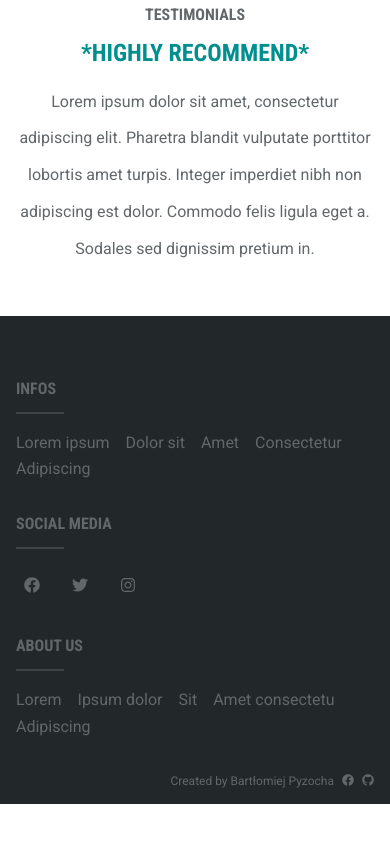
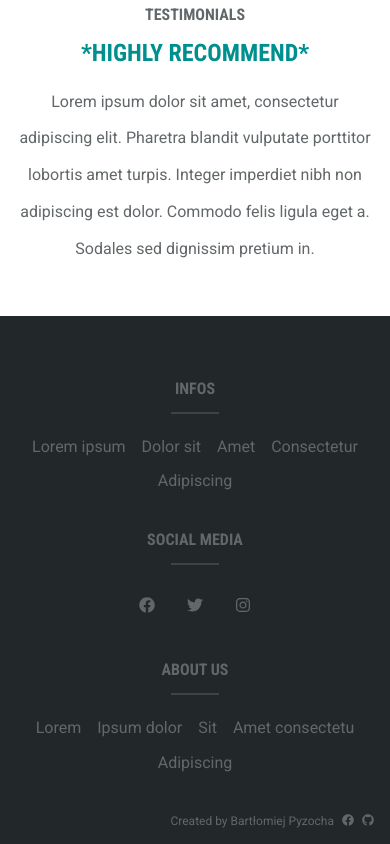
Before and after one commit to kepler003/surfstyle, a React app: page / in a window 390 px wide. Shown: the part 2633-3477 px from the top of the page. Before the commit the page ends 3437 px from the top, so only its background shows below. Built offline with nearby package versions, Linux system fonts and the light colour scheme; a web font is replaced by a local one.

Commit message:
Footer -> Change styling for mobile devices

```diff
--- a/src/styles/_footer.scss
+++ b/src/styles/_footer.scss
@@ -9,7 +9,7 @@
   position: relative;
 
   &__list {
-    @include flex;
+    @include flex-center;
     width: 100%;
     margin-bottom: $size-6;
 
@@ -19,6 +19,7 @@
   }
 
   &__label {
+    @include flex-center;
     width: 100%;
     margin-bottom: $size-4;
     padding-bottom: $size-4;
@@ -33,12 +34,11 @@
       background-color: $gray-3;
       position: absolute;
       bottom: 0;
-      left: 0;
     }
   }
 
   &__item {
-    margin: $size-1 $size-4 $size-1 0;
+    margin: $size-2;
     color: $gray-4;
     list-style: none;
   }
@@ -69,9 +69,14 @@
     padding: $size-8 $size-4;
 
     &__list {
+      @include flex-start;
       @include flex-column;
       width: auto;
       margin-bottom: 0;
+    }
+
+    &__label {
+      justify-content: flex-start;
     }
 
     &__item {
```
